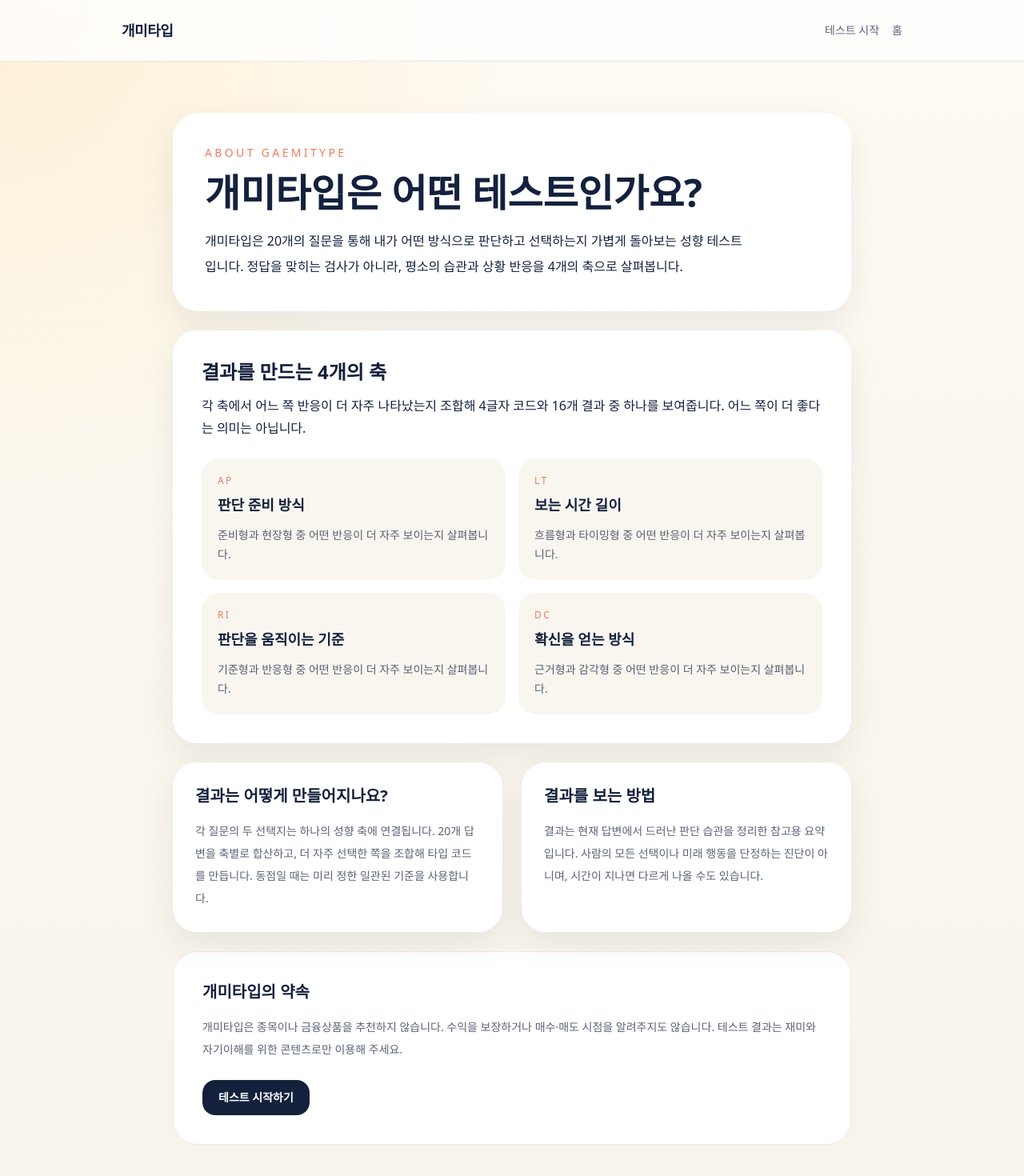
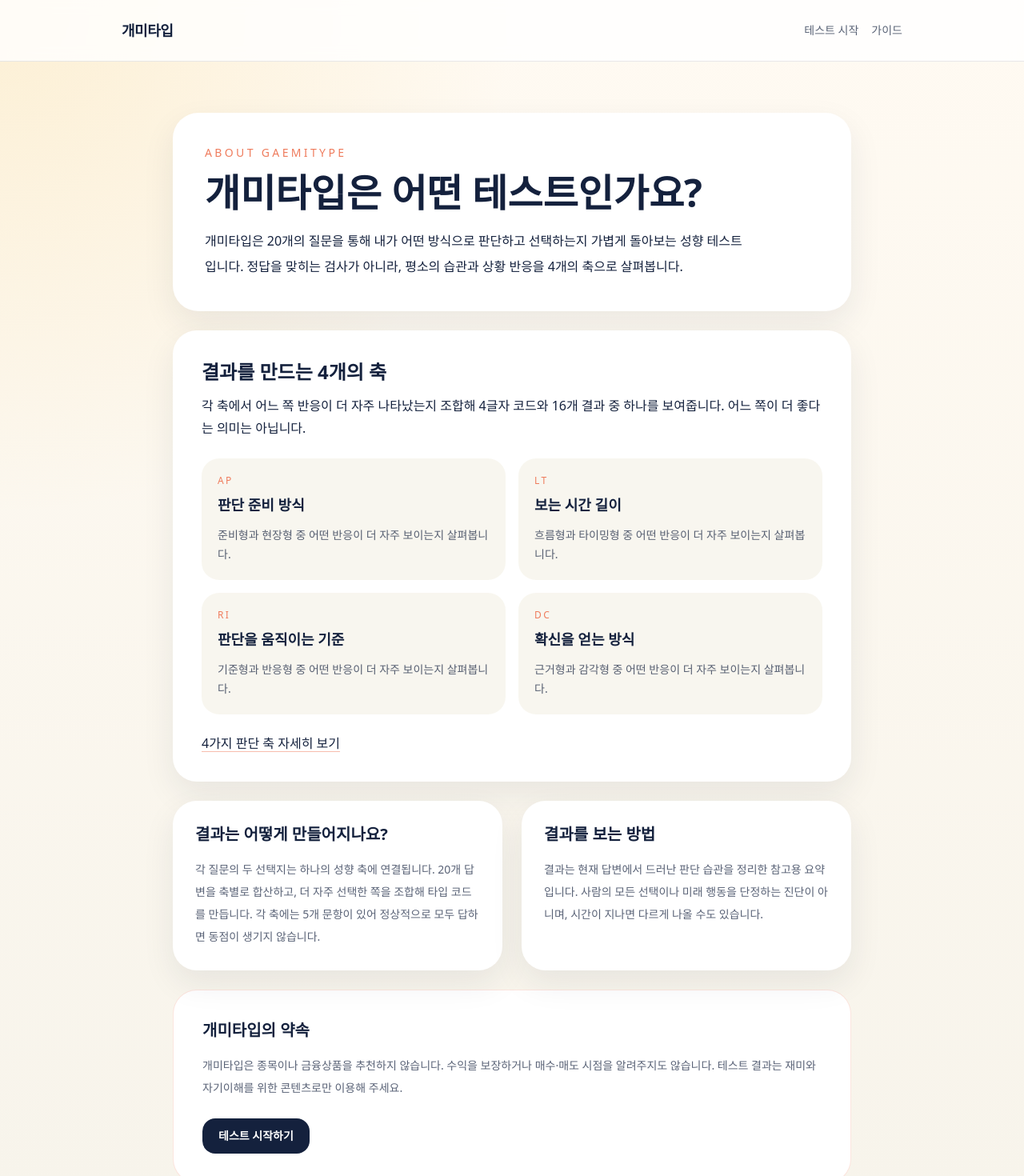
Before and after one commit to joyshu93/gaemitype, a Next.js app: page /about in a window 1280 px wide. Shown: the top 1470 px of the page at 80% size. Built offline with nearby package versions, Linux system fonts and the light colour scheme; no server answers.

Commit message:
feat: connect guides across the site

```diff
--- a/src/app/about/page.tsx
+++ b/src/app/about/page.tsx
@@ -45,6 +45,12 @@ export default function AboutPage() {
             </article>
           ))}
         </div>
+        <Link
+          href="/guides/four-axes"
+          className="mt-6 inline-flex font-medium text-ink underline decoration-coral/50 underline-offset-4"
+        >
+          4가지 판단 축 자세히 보기
+        </Link>
       </section>
 
       <section className="mt-6 grid gap-6 sm:grid-cols-2">
@@ -52,8 +58,8 @@ export default function AboutPage() {
           <h2 className="text-xl font-semibold text-ink">결과는 어떻게 만들어지나요?</h2>
           <p className="mt-4 text-sm leading-7 text-ink/70">
             각 질문의 두 선택지는 하나의 성향 축에 연결됩니다. 20개 답변을 축별로
-            합산하고, 더 자주 선택한 쪽을 조합해 타입 코드를 만듭니다. 동점일 때는
-            미리 정한 일관된 기준을 사용합니다.
+            합산하고, 더 자주 선택한 쪽을 조합해 타입 코드를 만듭니다. 각 축에는 5개
+            문항이 있어 정상적으로 모두 답하면 동점이 생기지 않습니다.
           </p>
         </article>
         <article className="rounded-[30px] bg-white p-7 shadow-card">
--- a/src/app/page.tsx
+++ b/src/app/page.tsx
@@ -63,6 +63,12 @@ export default function LandingPage() {
         >
           테스트 방식 자세히 보기
         </Link>
+        <Link
+          href="/guides"
+          className="mt-3 ml-4 inline-flex font-medium text-ink underline decoration-coral/50 underline-offset-4"
+        >
+          투자 성향 가이드 읽기
+        </Link>
       </section>
     </div>
   );
--- a/src/app/sitemap.ts
+++ b/src/app/sitemap.ts
@@ -1,4 +1,5 @@
 import type { MetadataRoute } from "next";
+import { GUIDES } from "@/data/guides";
 import { TYPE_PROFILES } from "@/data/type-profiles";
 import { getSiteUrl } from "@/lib/site";
 
@@ -16,6 +17,11 @@ export default function sitemap(): MetadataRoute.Sitemap {
       priority: 0.8
     },
     {
+      url: `${siteUrl}/guides`,
+      changeFrequency: "monthly",
+      priority: 0.8
+    },
+    {
       url: `${siteUrl}/privacy`,
       changeFrequency: "yearly",
       priority: 0.4
@@ -28,5 +34,11 @@ export default function sitemap(): MetadataRoute.Sitemap {
     priority: 0.7
   }));
 
-  return [...staticPages, ...resultPages];
+  const guidePages: MetadataRoute.Sitemap = GUIDES.map((guide) => ({
+    url: `${siteUrl}/guides/${guide.slug}`,
+    changeFrequency: "monthly",
+    priority: 0.7
+  }));
+
+  return [...staticPages, ...resultPages, ...guidePages];
 }
--- a/src/components/layout/site-footer.tsx
+++ b/src/components/layout/site-footer.tsx
@@ -15,6 +15,9 @@ export function SiteFooter() {
           <Link href="/about" className="inline-flex min-h-10 items-center hover:text-ink">
             서비스 소개
           </Link>
+          <Link href="/guides" className="inline-flex min-h-10 items-center hover:text-ink">
+            가이드
+          </Link>
           <Link href="/privacy" className="inline-flex min-h-10 items-center hover:text-ink">
             개인정보처리방침
           </Link>
--- a/src/components/layout/site-header.tsx
+++ b/src/components/layout/site-header.tsx
@@ -17,8 +17,11 @@ export function SiteHeader() {
           >
             테스트 시작
           </Link>
-          <Link href="/" className="inline-flex min-h-11 items-center transition hover:text-ink">
-            홈
+          <Link
+            href="/guides"
+            className="inline-flex min-h-11 items-center transition hover:text-ink"
+          >
+            가이드
           </Link>
         </nav>
       </div>
--- a/src/components/result/result-page-content.tsx
+++ b/src/components/result/result-page-content.tsx
@@ -1,3 +1,4 @@
+import Link from "next/link";
 import { AxisGrid } from "@/components/result/axis-grid";
 import { ResultAdSection } from "@/components/result/result-ad-section";
 import { ResultSummaryCard } from "@/components/result/result-summary-card";
@@ -66,6 +67,12 @@ export function ResultPageContent({ result }: ResultPageContentProps) {
           매수나 매도 신호를 제공하지 않아요.
         </p>
         <div className="mt-6 border-t border-ink/8 pt-6">
+          <Link
+            href="/guides/reading-results"
+            className="inline-flex font-medium text-ink underline decoration-coral/50 underline-offset-4"
+          >
+            내 결과를 더 잘 읽는 방법
+          </Link>
           <ShareActions
             shareUrl={result.shareUrl}
             shareText={result.profile.shareText}
```
